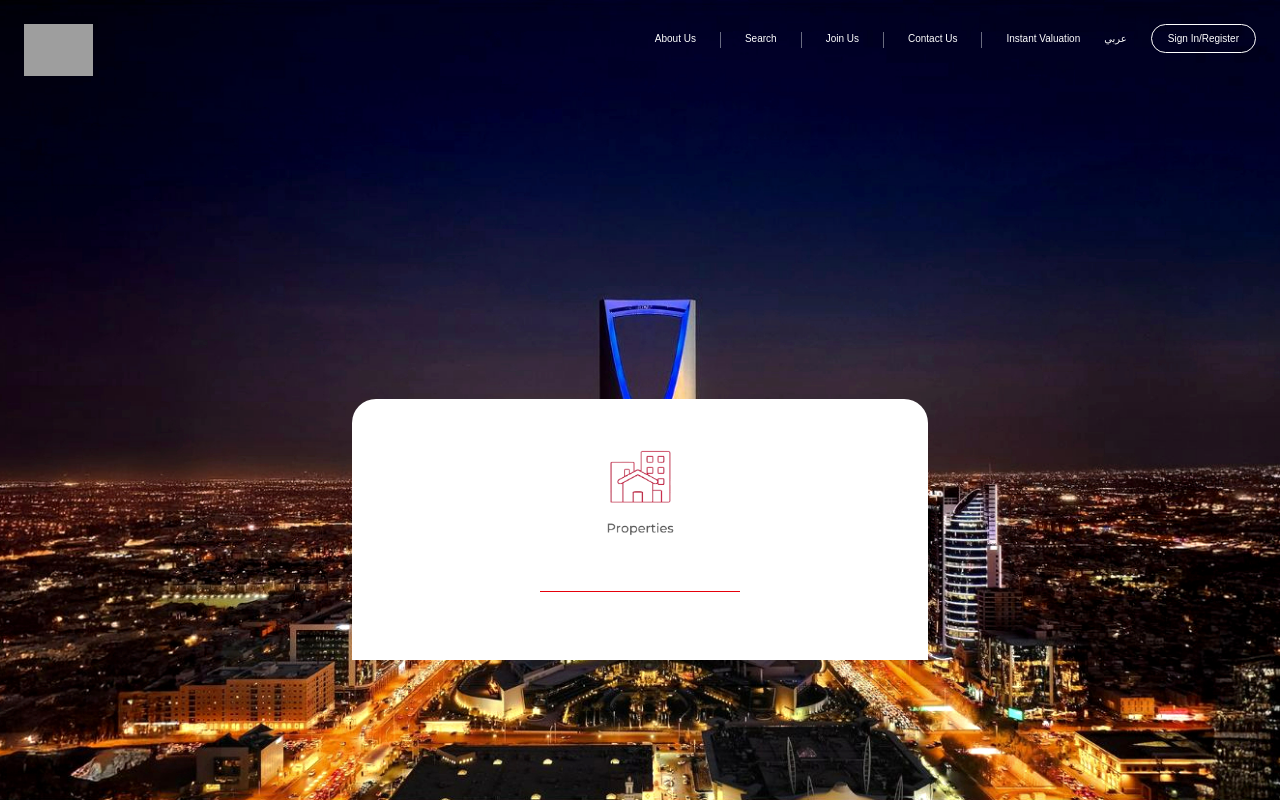
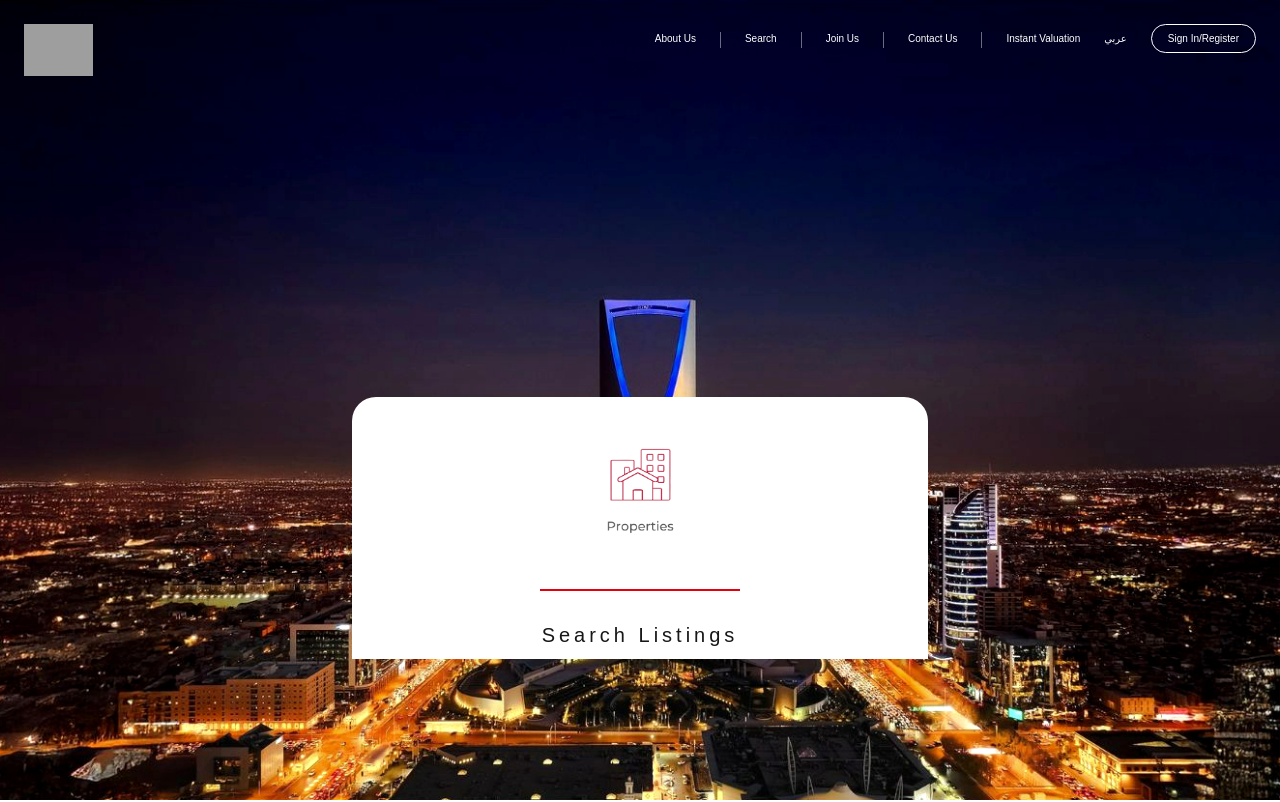
Before and after one commit to rupmedhi4/KWSAUDI, a Next.js app: page /buyer in a window 1280 px wide. Shown: the top 802 px of the page. Built offline with nearby package versions, Linux system fonts and the light colour scheme; grey boxes are pictures that could not be loaded.

Commit message:
3rd commit

```diff
--- a/src/app/page.js
+++ b/src/app/page.js
@@ -45,13 +45,13 @@ const Home = () => {
 
 
         {/* Hero Content */}
-         <div className="relative z-10 flex flex-col items-center justify-center text-white pt-105 md:pt-84 px-4">
-         <h1 className="text-sm md:text-4xl mb-60 font-bold  text-white">
+         <div className="relative z-10 flex flex-col items-center justify-center text-white pt-105 md:pt-82.5 px-4">
+         <h1 className="text-sm md:text-4xl mb-50 font-bold  text-white">
             ONE MOVE COULD SHAPE YOUR FUTURE
           </h1>
 
          {/* Search Box */}
-          <div className="absolute left-1/2 -bottom-34 transform -translate-x-1/2 z-10 w-full max-w-xl">
+          <div className="absolute left-1/2 transform -translate-x-1/2 z-10 w-full max-w-xl md:mt-72">
             <div className="bg-white rounded-t-3xl p-4 shadow-lg pb-8">
         <div className="flex flex-col md:flex-row items-center w-full px-6 mt-8 sm:px-8 gap-2 sm:gap-0">
   {/* Search Input - full width on mobile, attached on desktop */}
--- a/src/components/box.js
+++ b/src/components/box.js
@@ -2,29 +2,29 @@ import React from 'react';
 
 const Box = (props) => {
     return (
-        <div>
+        <div className="w-full">
             {/* Hero Section */}
-      <div className="relative min-h-[40vh] md:min-h-screen">
-        <div className="absolute inset-0">
+            <div className="relative min-h-[40vh] md:min-h-screen w-full">
+                <div className="absolute inset-0 w-full h-full">
                     <img
                         src={props.src}
                         alt="KW Saudi Arabia background"
-            className="object-cover w-full h-full" // ✅ Full cover
+                        className="object-cover w-full h-full"
                     />
-          <div className="absolute inset-0 bg-opacity-50" />
+                    <div className="absolute inset-0 bg-opacity-50 w-full h-full" />
                 </div>
 
                 {/* Hero Content */}
-         <div className="relative z-10 flex flex-col items-center justify-center text-white pt-105 md:pt-84 px-4">
-         <h1 className="text-xl md:text-4xl mb-48 font-bold  text-white">
-
+                <div className="relative z-10 flex flex-col items-center justify-center pt-[105px] md:pt-[484px] px-4 w-full">
+                    <h1 className="text-xl md:text-4xl mb-[48px] font-bold text-white invisible">
+                        {props.h3} {/* Hidden but preserves space */}
                     </h1>
 
-  <div className="absolute left-1/2 -bottom-33 transform -translate-x-1/2 z-10 w-full max-w-xl">
-    <div className="bg-white rounded-t-3xl p-4 pb-2 min-h-[150px] flex items-center justify-center">
+                    <div className="absolute left-1/2 transform -translate-x-1/2 z-10 w-full max-w-xl">
+                        <div className="bg-white rounded-t-3xl p-4 pb-2 min-h-[150px] flex items-center justify-center w-full">
                             <div className="w-full max-w-4xl mx-auto">
                                 <div className="flex flex-col items-center justify-center w-full px-4 sm:px-6 md:px-8">
-          <div className="flex flex-col items-center">
+                                    <div className="flex flex-col items-center w-full">
                                         <img
                                             src={props.image}
                                             alt="hero"
```
Lines whose indentation alone changed are shown as unchanged.
